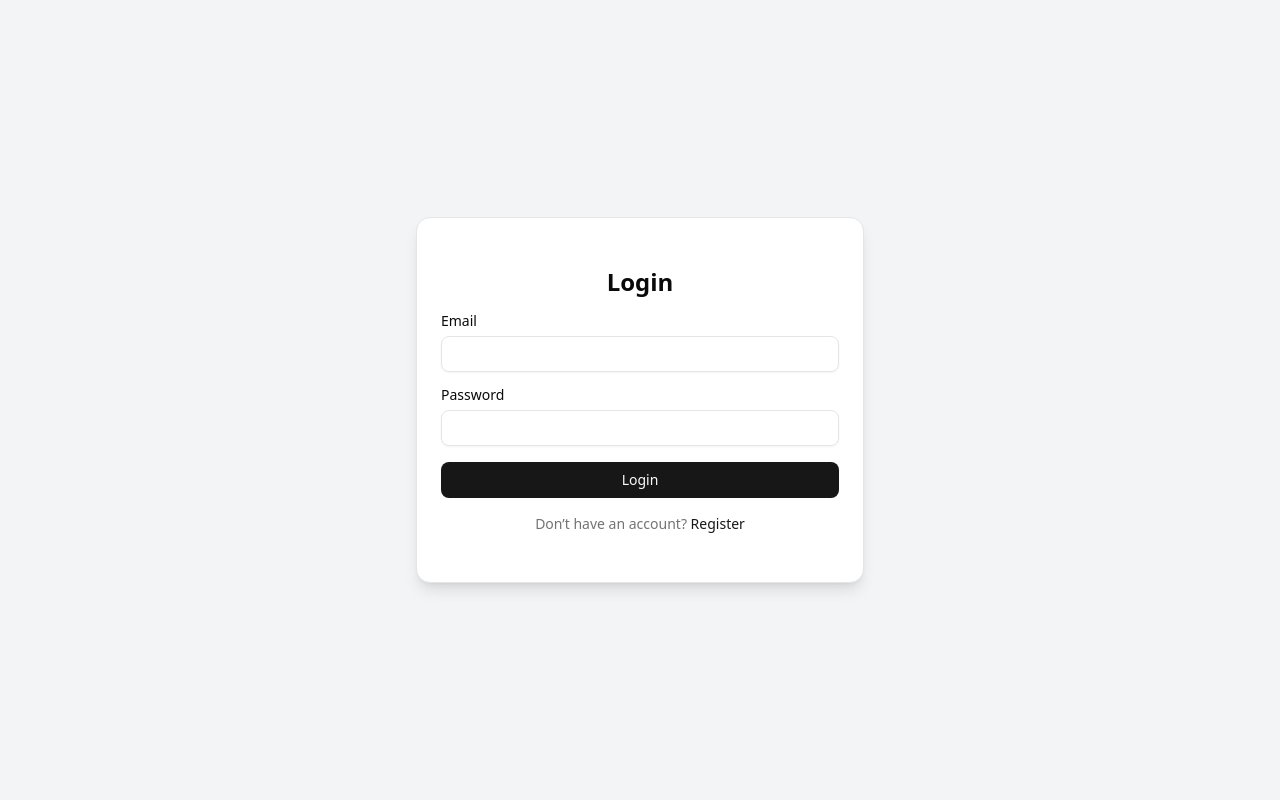
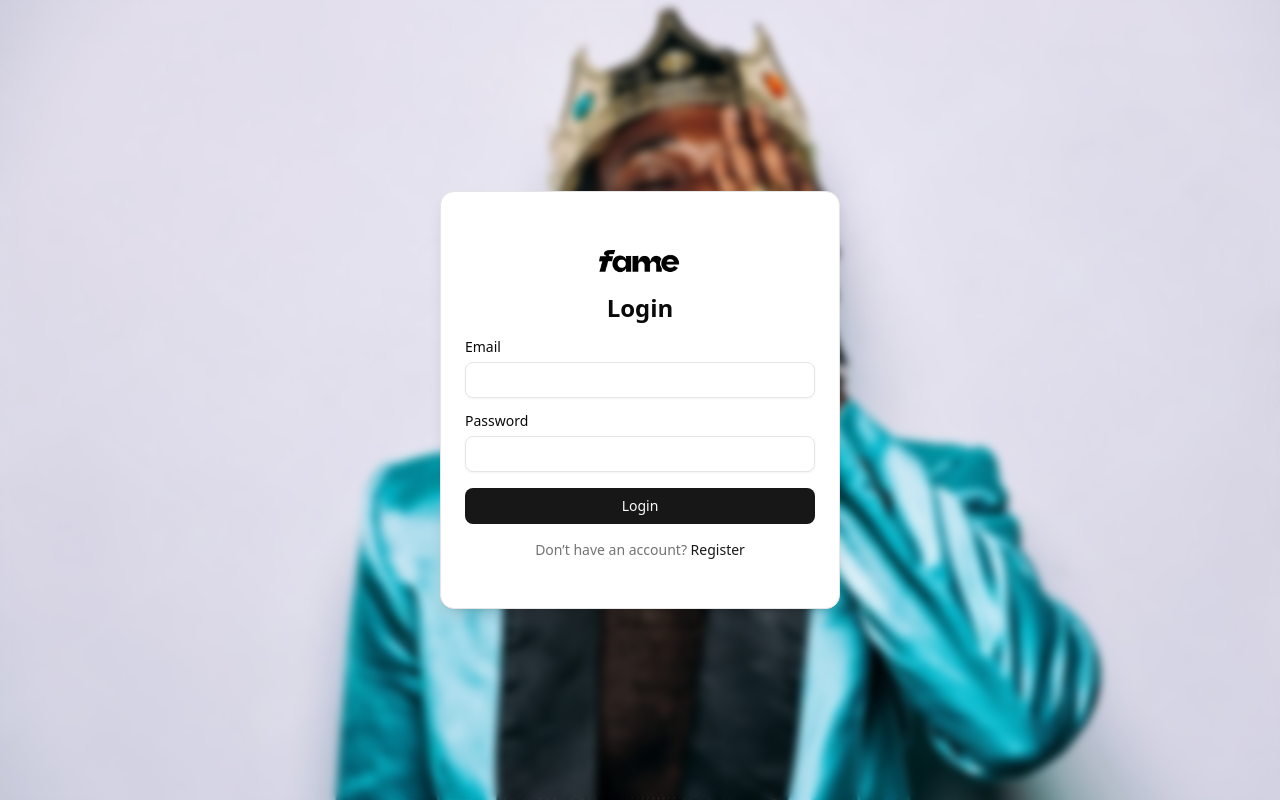
Before and after one commit to owiliwalace/fameafriqa-platform, a Next.js app: page /login in a window 1280 px wide. Built offline with nearby package versions, Linux system fonts and the light colour scheme.

Commit message:
first commit

```diff
--- a/src/app/login/page.tsx
+++ b/src/app/login/page.tsx
@@ -45,10 +45,19 @@ export default function LoginPage() {
   };
 
   return (
-    <div className="min-h-screen flex items-center justify-center bg-gray-100 px-4">
+   <div className="min-h-screen bg-cover bg-center bg-[url('/assets/auth.jpeg')] flex items-center justify-center relative">
+      <div className="absolute inset-0 bg-black/1 backdrop-blur-[4px] z-0" />
+      <div className="relative z-10 w-full max-w-md p-6">
       <Card className="w-full max-w-md shadow-lg">
         <CardContent className="p-6 space-y-4">
+          <div className="flex flex-col items-center select-none">
+              <img
+                src="/assets/title.png"
+                alt="Fame"
+                className="w-24"
+              />
           <h2 className="text-2xl font-bold text-center">Login</h2>
+            </div>
 
           <div className="space-y-2">
             <Label htmlFor="email">Email</Label>
@@ -73,5 +82,7 @@ export default function LoginPage() {
         </CardContent>
       </Card>
     </div>
+    </div>
+
   );
 }
--- a/src/app/register/page.tsx
+++ b/src/app/register/page.tsx
@@ -57,17 +57,17 @@ export default function RegisterPage() {
 
   return (
     <div className="min-h-screen bg-cover bg-center bg-[url('/assets/auth.jpeg')] flex items-center justify-center relative">
-      <div className="absolute inset-0 bg-black/1 backdrop-blur-sm z-0" />
+      <div className="absolute inset-0 bg-black/1 backdrop-blur-[4px] z-0" />
       <div className="relative z-10 w-full max-w-md p-6">
-        <Card className="bg-white/80 shadow-xl backdrop-blur border border-white rounded-xl">
+        <Card className="bg-white/90 shadow-xl backdrop-blur border border-white rounded-xl">
           <CardContent className="p-2 space-y-2 text-black">
-            <div className="flex flex-col items-center">
+            <div className="flex flex-col items-center select-none">
               <img
-                src="/assets/fame.jpg"
-                alt="Logo"
+                src="/assets/title.png"
+                alt="Fame"
                 className="w-24"
               />
-              <h2 className="text-2xl font-bold text-center mt-2">Create Account</h2>
+              <h2 className="text-2xl font-bold text-center mt-0">Create Account</h2>
             </div>
 
             <div className="space-y-2">
@@ -78,6 +78,7 @@ export default function RegisterPage() {
                 onChange={handleChange}
                 placeholder="Name"
                 required
+                className='b border-black border-[0.2px]'
               />
             </div>
 
@@ -90,11 +91,18 @@ export default function RegisterPage() {
                 onChange={handleChange}
                 placeholder="Email"
                 required
+                className='b border-black'
               />
             </div>
 
             <div className="space-y-2">
-              <Label htmlFor="password">Password</Label>
+              <div className=' flex items-center w-full justify-between'>
+
+              <Label >Password</Label>
+              <div className="text-xs text-blue-500 ">
+                Forgot Password?
+              </div>
+              </div>
               <Input
                 type="password"
                 name="password"
@@ -102,10 +110,8 @@ export default function RegisterPage() {
                 onChange={handleChange}
                 placeholder="Password"
                 required
+                className='b border-black'
               />
-              <span className="text-xs text-blue-500 text-right block cursor-pointer hover:underline">
-                Forgot Password?
-              </span>
             </div>
 
             <Button onClick={handleSubmit} disabled={loading} className="w-full">
```
Also changed, not shown: public/assets/title.png (added).
